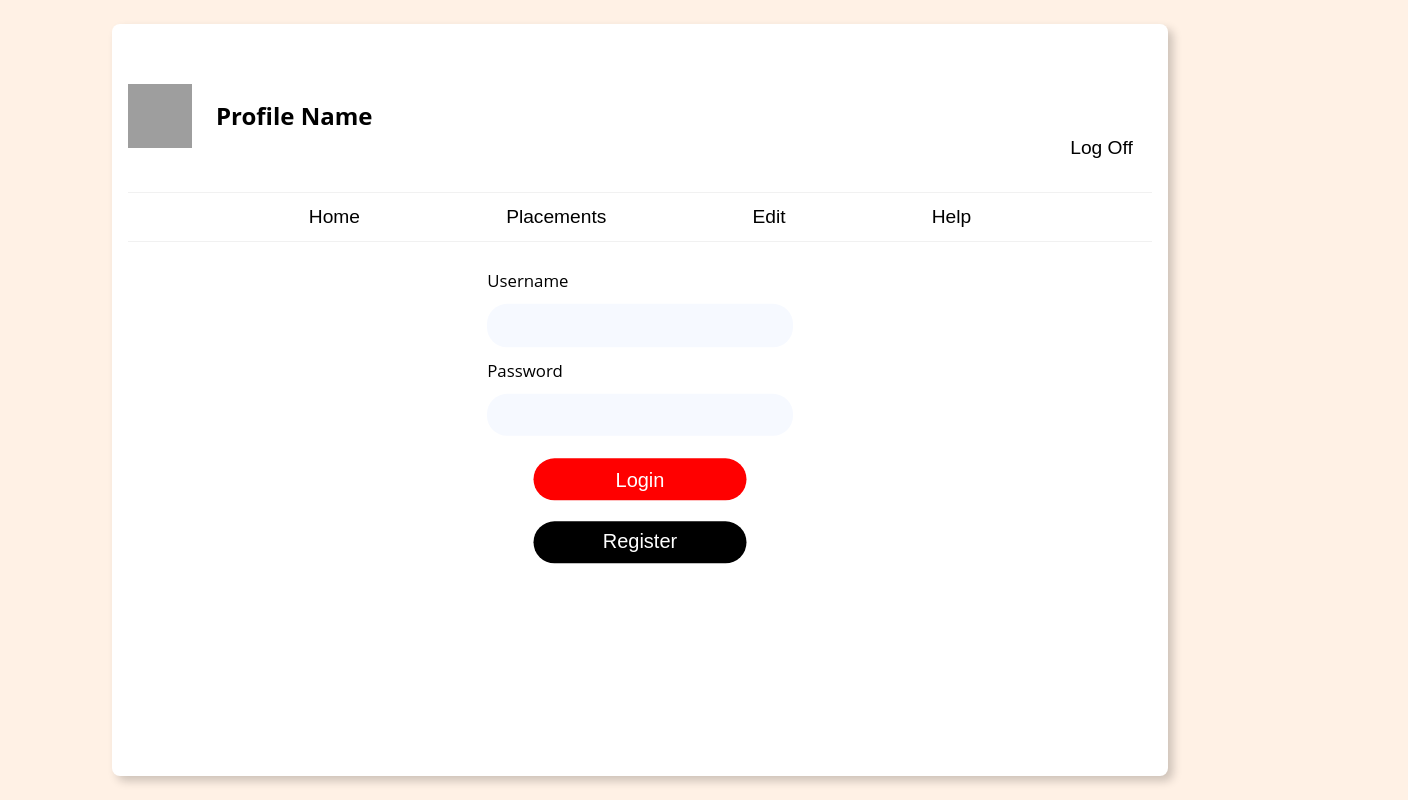
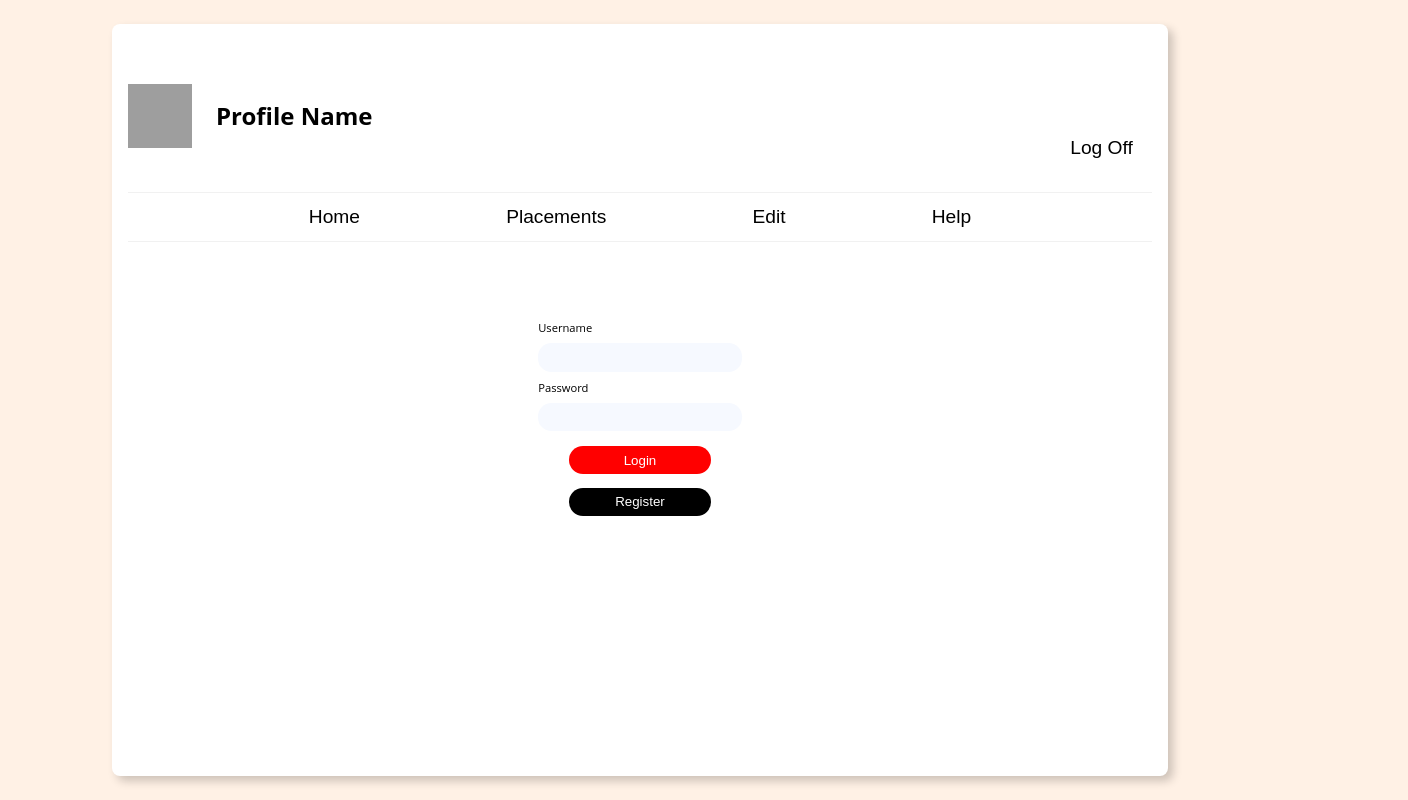
Before and after one commit to dellugah/PlacementFacilitatorFE, an Angular app: page / in a window 1280 px wide. Shown: the whole page, 1408 px wide, since content can reach past the window. Built offline with nearby package versions, Linux system fonts and the light colour scheme; grey boxes are pictures that could not be loaded.

Commit message:
Remove redundant scale property from home page CSS
The scale property was unnecessary and possibly causing layout issues. Its removal ensures consistent styling and prevents unintended transformations.

```diff
--- a/src/app/components/home-page/home-page.component.css
+++ b/src/app/components/home-page/home-page.component.css
@@ -4,7 +4,6 @@
   display: grid;
   justify-content: center;
   grid-gap: .5em;
-  scale: 1.5;
 }
 
 .loginLabel{
```
